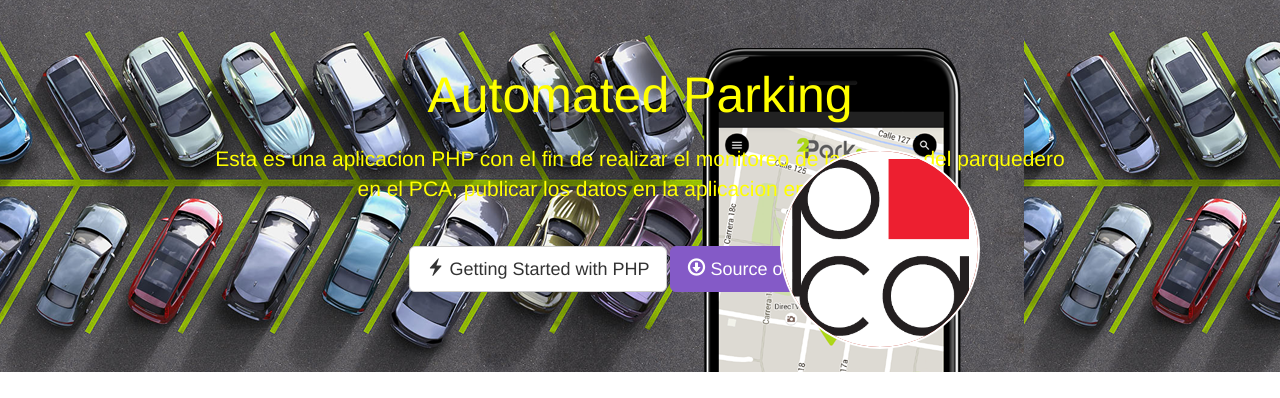
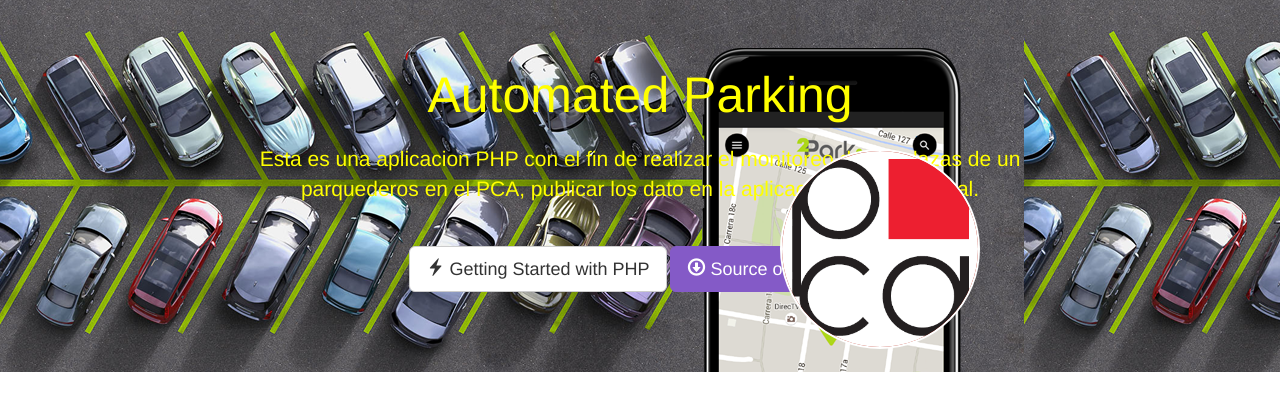
Before and after one commit to Andresrent/ParqueaderoAutomatizado, a PHP site: template web/views/index.twig in a window 1280 px wide. Shown: the part 51-449 px from the top of the page. Run offline with PHP 8.4, Linux system fonts and the light colour scheme; the template is opened without the code that fills it, so the values that code supplies are empty; some libraries are stand-ins or nearby versions.

Commit message:
Revert "Update index.twig"
This reverts commit 343b8ded56d376c9b63c8920d8dcff341e578949.

```diff
--- a/web/views/index.twig
+++ b/web/views/index.twig
@@ -7,7 +7,7 @@
       <img src="/images/logo-retina.png">
     </a>
     <h1>Automated Parking</h1>
-    <p>Esta es una aplicacion PHP con el fin de realizar el monitoreo de las plazas del parquedero en el PCA, publicar los datos en la aplicacion en tiempo real.</p>
+    <p>Esta es una aplicacion PHP con el fin de realizar el monitoreo de las plazas de un parquederos en el PCA, publicar los dato en la aplicacion en tiempo real.</p>
     <a type="button" class="btn btn-lg btn-default" href="https://devcenter.heroku.com/articles/getting-started-with-php"><span class="glyphicon glyphicon-flash"></span> Getting Started with PHP</a>
     <a type="button" class="btn btn-lg btn-primary" href="https://github.com/heroku/php-getting-started"><span class="glyphicon glyphicon-download"></span> Source on GitHub</a>
   </div>
```
